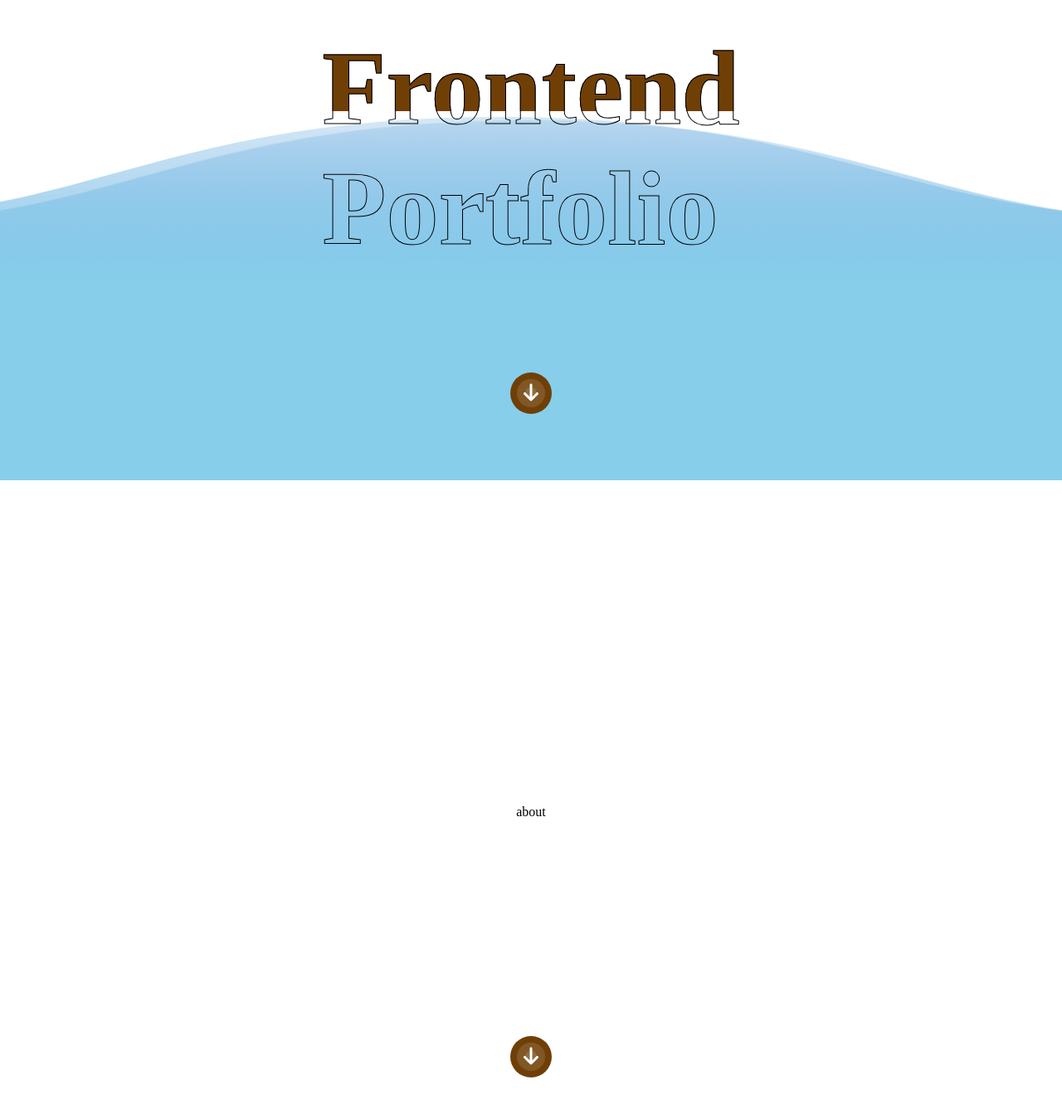
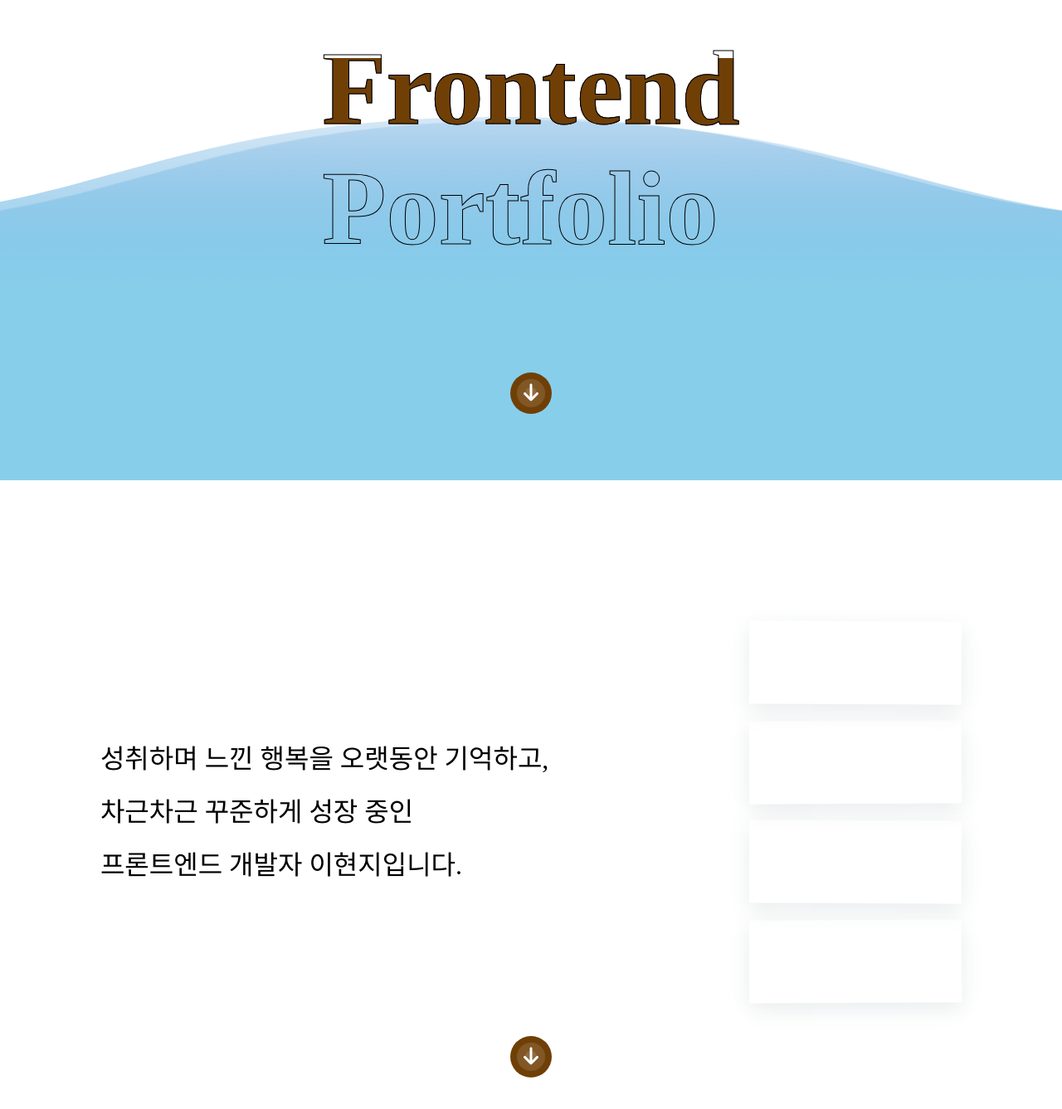
Before and after one commit to hyunji-lee99/fe_portfolio, a React (Create React App) app: page / in a window 1280 px wide. Shown: the part 221-1558 px from the top of the page at 83% size. Built offline with nearby package versions, Linux system fonts and the light colour scheme; a web font is replaced by a local one.

Commit message:
Design: IntroUI mouse tracking에서 animation으로 변경

```diff
--- a/src/components/Intro/Title.tsx
+++ b/src/components/Intro/Title.tsx
@@ -1,11 +1,12 @@
+import { get } from "https";
 import { useEffect, useState } from "react";
-import styled from "styled-components";
+import styled, { keyframes } from "styled-components";
 
 const TitleDiv=styled.div`
   position:absolute;
   white-space:nowrap;
   font-family:'jejudoldam';
-  z-index:2;
+  z-index:1;
 `
 const TitleUnmask = styled.h1`
   color:transparent;
@@ -18,8 +19,28 @@ const TitleUnmask = styled.h1`
       font-size:3rem;
     }
 `
+const translateBackgroundMask=(move:number)=>keyframes`
+  0%,100%{
+    transform : translateY(0px);
+  }
+  50%{
+    transform : translateY(${2*move}px);
+  }
+`
+const translateTitleMask=(move:number)=>keyframes`
+  0%,100%{
+    transform : translateY(0px);
+  }
+  50%{
+    transform : translateY(${2*move}px);
+  }
+`
+interface MoveRange {
+  height:number;
+  top:number;
+}
 
-const TextBackgroundOnMouseMove=styled.div`
+const TextBackgroundOnMouseMove=styled.div<MoveRange>`
   height:100px;
   z-index:1;
   color:#6f3f06;
@@ -27,12 +48,15 @@ const TextBackgroundOnMouseMove=styled.div`
   top:0;
   overflow:hidden;
   -webkit-text-stroke: 1px black;
+  animation: ${props=>translateBackgroundMask(props.height-props.top)} 5s linear infinite;
   @media screen and (max-width:900px){
       height:50px;
     }
 `
-const TitleMask = styled.h1`
+
+const TitleMask = styled.h1<MoveRange>`
   font-size:7.9rem;
+  animation: ${props=>translateTitleMask(-props.height+props.top)} 5s linear infinite;
   @media screen and (max-width:900px){
       font-size:5rem;
     }
@@ -42,28 +66,25 @@ const TitleMask = styled.h1`
 `
 
 export function Title(){
-    const [PosY, setPosY]=useState(0);
+    const [PosY, setPosY]=useState({
+      height:0,
+      top:0,
+    });
 
     useEffect(()=>{
-        const getOffset=(e:any)=>{
-            const titleElement=document.getElementById('title');
+      const titleElement=document.getElementById('title');
                 if (titleElement){
-                    setPosY(e.clientY-titleElement.getBoundingClientRect().top);
+                  const titleDivInfo=titleElement.getBoundingClientRect();
+                    setPosY((prev)=>{
+                      return {...prev, height:titleDivInfo.height, top:titleDivInfo.top}
+                    });
                 }
-        }
-        const onMouseMove=()=>{
-            window.addEventListener('mousemove',getOffset)
-        }
-        onMouseMove();
-        return()=>{
-            window.removeEventListener('mousemove',getOffset)
-        };
     },[])
 
     return(
         <TitleDiv id="title">
-            <TextBackgroundOnMouseMove style={{transform:`translateY(${PosY}px)`}}>
-                <TitleMask style={{transform:`translateY(${-PosY}px)`}}>Frontend<br/>Portfolio</TitleMask>
+            <TextBackgroundOnMouseMove height={PosY.height} top={PosY.top} >
+                <TitleMask height={PosY.height} top={PosY.top}>Frontend<br/>Portfolio</TitleMask>
                 </TextBackgroundOnMouseMove>
                 <TitleUnmask>Frontend<br/>Portfolio</TitleUnmask>
         </TitleDiv>
--- a/src/pages/About.tsx
+++ b/src/pages/About.tsx
@@ -1,19 +1,79 @@
-import { styled } from "styled-components";
+import { keyframes, styled } from "styled-components";
 import { DownButton } from "../components/common/DownButton";
+import '../fonts/font.css';
 
 const Div = styled.div`
   width:100vw;
   height:100vh;
   display:flex;
   align-items:center;
-  justify-content:center;
+  justify-content:space-around;
   position: relative;
 `
+const Description=styled.div`
+  font-size:2rem;
+  line-height:4rem;
+  white-space:nowrap;
+
+
+`
+
+const RotateInfo=keyframes`
+  0%, 100%{
+      transform: rotate(-1deg);
+  }
+  50%{
+      transform: rotate(1deg)
+  }
+
+`
+
+const InfoDiv=styled.div`
+  width:20%;
+  height:60%;
+  display:flex;
+  flex-direction:column;
+  justify-content:space-around;
+
+`
+
+const Info=styled.div`
+  width:100%;
+  height:100px;
+  box-shadow: rgba(149, 160, 165, 0.2) 0px 8px 24px;
+  animation: ${RotateInfo} 1s infinite linear;
+  &:nth-child(2){
+    animation: ${RotateInfo} 1s 1.5s infinite linear;
+  }
+  &:nth-child(3){
+    animation: ${RotateInfo} 1s 3s infinite linear;
+  }
+  &:nth-child(4){
+    animation: ${RotateInfo} 1s 4.5s infinite linear;
+  }
+  &:hover{
+    transform : scale(1.5);
+  }
+`
+
 
 export function About(){
     return(
     <Div>
-        about
+        <Description>
+          성취하며 느낀 행복을 오랫동안 기억하고,
+          <br/>
+          차근차근 꾸준하게 성장 중인
+          <br/>
+          프론트엔드 개발자 이현지입니다.
+        </Description>
+        <InfoDiv>
+          <Info></Info>
+          <Info></Info>
+          <Info></Info>
+          <Info></Info>
+        </InfoDiv>
+
         <DownButton location={2}/>
     </Div>
     );
```
Also changed, not shown: firebase.json (added), 1 other file (tests, documents, lock files or other folders).
